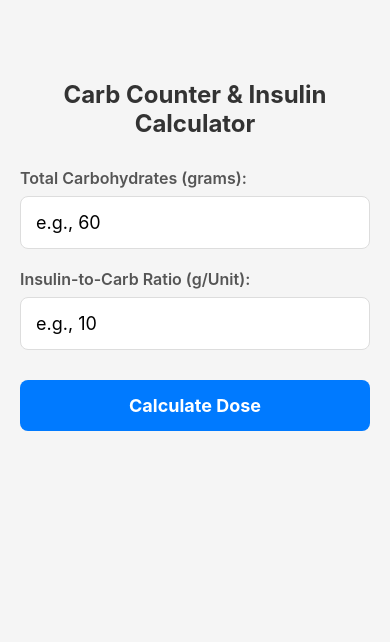
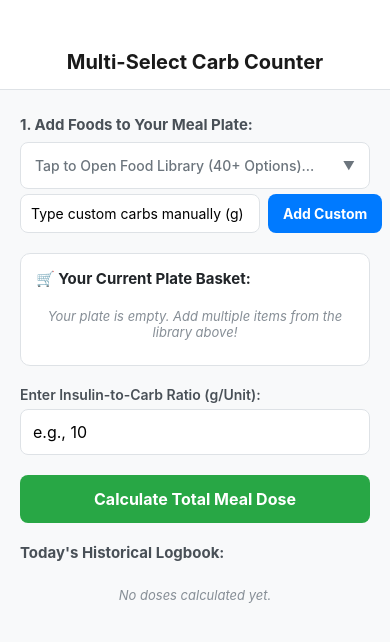
Before and after one commit to TopG85/BolusEngine, a React Native app: screen / in a window 390 px wide. Shown: the top 642 px of the page. Built offline with nearby package versions, Linux system fonts and the light colour scheme.

Commit message:
Describe your changes

```diff
--- a/App.js
+++ b/App.js
@@ -1,47 +1,184 @@
 import React, { useState } from 'react';
-import { StyleSheet, Text, View, TextInput, TouchableOpacity, Keyboard } from 'react-native';
+import { StyleSheet, Text, View, TextInput, TouchableOpacity, ScrollView, Keyboard } from 'react-native';
+
+const FOOD_DATABASE = {
+
+  // Drinks
+  Cappuccino: { name: '☕ Cappuccino (Large Skimmed Milk - 473ml )', carbs: 12.8 },
+
+  // Breakfast Cereals
+  porridgeOats: { name: '🥣 Porridge Oats (Dry - 50g)', carbs: 30 },
+  weetabix: { name: '🥣 Weetabix (2 Biscuits)', carbs: 26 },
+  cornflakes: { name: '🥣 Cornflakes (30g Bowl)', carbs: 25 },
+  muesli: { name: '🥣 Muesli (Swiss Style - 50g)', carbs: 33 },
+
+  // Breads
+  wholeBread: { name: '🍞 Wholemeal Bread (1 Slice)', carbs: 16 },
+  whiteBread: { name: '🍞 White Bread (1 Slice)', carbs: 15 },
+  toastieSlice: { name: '🍞 Thick Toastie Bread (1 Slice)', carbs: 22 },
+  SourdoughBread: { name: '🍞 Sourdough Bread (1 Slice)', carbs: 22 },
+  crumpet: { name: '🍞 Crumpet (1 Standard)', carbs: 20 },
+  bagel: { name: '🍞 Plain Bagel (1 Whole)', carbs: 48 },
+
+  // Potatoes & Rice
+  sweetPotato: { name: '🥔 Sweet Potato (Baked - 100g)', carbs: 21 },
+  whitePotato: { name: '🥔 White Potato (Baked - 100g)', carbs: 17 },
+
+  // Chips & Rice
+  chips: { name: '🥔 Oven Chips (Portion - 150g)', carbs: 40 },
+  whiteRice: { name: '🍚 White Rice (Cooked - 100g)', carbs: 28 },
+  pasta: { name: '🍝 White Pasta (Cooked - 100g)', carbs: 25 },
+  bakedBeans: { name: '🥫 Heinz Baked Beans (Half Can)', carbs: 22 },
+
+  // Fruits & Vegetables
+  banana: { name: '🍌 Banana (1 Medium)', carbs: 23 },
+  apple: { name: '🍎 Apple (1 Medium)', carbs: 15 },
+  pear: { name: '🍐 Pear (1 Medium)', carbs: 15 },
+  orange: { name: '🍊 Orange (1 Medium)', carbs: 12 },
+
+  // Vegetables
+  carrot: { name: '🥕 Carrot (1 Medium)', carbs: 5 },
+  broccoli: { name: '🥦 Broccoli (100g)', carbs: 7 },
+
+  // Snacks
+  popcorn: { name: '🍿 Popcorn (Plain - 30g Bag)', carbs: 17 },
+  walkersCrisps: { name: '🥔 Walkers Crisps (25g Bag)', carbs: 13 },
+  pringles: { name: '🥔 Pringles (Portion - 30g)', carbs: 16 },
+  digestive: { name: '🍪 Digestive Biscuit (1)', carbs: 9 },
+  kitkat: { name: '🍫 KitKat (2 Finger Bar)', carbs: 13 },
+  snickers: { name: '🍫 Snickers (Standard 48g)', carbs: 24 },
+};
 
 export default function App() {
-  const [carbs, setCarbs] = useState('');
+  const [showMenu, setShowMenu] = useState(false);
   const [ratio, setRatio] = useState('');
-  const [result, setResult] = useState(null);
+  const [customCarbs, setCustomCarbs] = useState('');
+  const [mealPlate, setMealPlate] = useState([]);
+  const [history, setHistory] = useState([]);
+  const [calculatedDose, setCalculatedDose] = useState(null);
 
-  const calculateDose = () => {
+  const addFoodToPlate = (foodKey, isCustom = false) => {
+    if (isCustom) {
+      const carbsAmount = parseFloat(customCarbs);
+      if (isNaN(carbsAmount) || carbsAmount <= 0) {
+        alert('Please enter a valid carbohydrate number');
+        return;
+      }
+      setMealPlate([...mealPlate, { id: Date.now().toString(), name: '✏️ Custom Manual Food', carbs: carbsAmount }]);
+      setCustomCarbs('');
+    } else {
+      const foodItem = FOOD_DATABASE[foodKey];
+      setMealPlate([...mealPlate, { id: Date.now().toString(), name: foodItem.name, carbs: foodItem.carbs }]);
+      setShowMenu(false);
+    }
+  };
+
+  const removeFoodFromPlate = (id) => {
+    setMealPlate(mealPlate.filter(item => item.id !== id));
+    setCalculatedDose(null);
+  };
+
+  const totalCarbsOnPlate = mealPlate.reduce((sum, item) => sum + item.carbs, 0);
+
+  const calculateTotalMealDose = () => {
     Keyboard.dismiss();
-    const totalCarbs = parseFloat(carbs);
     const insulinRatio = parseFloat(ratio);
 
-    if (isNaN(totalCarbs) || isNaN(insulinRatio) || insulinRatio <= 0) {
-      setResult('Please enter valid numbers');
+    if (mealPlate.length === 0) {
+      alert('Your meal plate is empty! Add foods from the database first.');
+      return;
+    }
+    if (isNaN(insulinRatio) || insulinRatio <= 0) {
+      alert('Please enter a valid Insulin-to-Carb Ratio');
       return;
     }
 
-    // Core Calculation: Carbs divided by Insulin Ratio
-    const dose = totalCarbs / insulinRatio;
+    const dose = totalCarbsOnPlate / insulinRatio;
+    const finalDoseString = `${dose.toFixed(1)} Units`;
+    setCalculatedDose(finalDoseString);
 
-    // Rounds the final dose to 1 decimal place (e.g., 5.5 units)
-    setResult(`${dose.toFixed(1)} Units`);
+    const currentTime = new Date().toLocaleTimeString([], { hour: '2-digit', minute: '2-digit' });
+
+    setHistory([{
+      id: Date.now().toString(),
+      time: currentTime,
+      totalCarbs: totalCarbsOnPlate.toFixed(0),
+      dose: finalDoseString
+    }, ...history]);
   };
 
   return (
-    <View style={styles.container}>
-      <Text style={styles.title}>Carb Counter & Insulin Calculator</Text>
-
-      <View style={styles.inputGroup}>
-        <Text style={styles.label}>Total Carbohydrates (grams):</Text>
-        <TextInput
-          style={styles.input}
-          keyboardType="numeric"
-          placeholder="e.g., 60"
-          value={carbs}
-          onChangeText={setCarbs}
-        />
+    <View style={{ flex: 1, backgroundColor: '#f8f9fa' }}>
+      <View style={{ backgroundColor: '#fff', paddingTop: 50, paddingBottom: 15, borderBottomWidth: 1, borderBottomColor: '#dee2e6', alignItems: 'center' }}>
+        <Text style={{ fontSize: 20, fontWeight: 'bold', color: '#1a1a1a' }}>Multi-Select Carb Counter</Text>
       </View>
 
-      <View style={styles.inputGroup}>
-        <Text style={styles.label}>Insulin-to-Carb Ratio (g/Unit):</Text>
+      <ScrollView style={{ flex: 1, paddingHorizontal: 20, paddingTop: 15 }} keyboardShouldPersistTaps="handled">
+        <Text style={{ fontSize: 15, fontWeight: 'bold', color: '#495057', marginTop: 10, marginBottom: 8 }}>1. Add Foods to Your Meal Plate:</Text>
+        <TouchableOpacity style={{ backgroundColor: '#fff', padding: 14, borderRadius: 8, borderWidth: 1, borderColor: '#dee2e6', flexDirection: 'row', justifyContent: 'space-between', alignItems: 'center', marginBottom: 5 }} onPress={() => setShowMenu(!showMenu)}>
+          <Text style={{ fontSize: 14, color: '#6c757d', fontWeight: '500' }}>Tap to Open Food Library (40+ Options)...</Text>
+          <Text style={{ fontSize: 12, color: '#6c757d' }}>{showMenu ? '▲' : '▼'}</Text>
+        </TouchableOpacity>
+
+        {showMenu && (
+          <View style={{ backgroundColor: '#fff', borderRadius: 8, borderWidth: 1, borderColor: '#dee2e6', marginBottom: 10, height: 200, overflow: 'hidden' }}>
+            <ScrollView style={{ flex: 1 }} nestedScrollEnabled={true} keyboardShouldPersistTaps="handled">
+              {Object.keys(FOOD_DATABASE).map((key) => (
+                <TouchableOpacity key={key} style={{ padding: 12, borderBottomWidth: 1, borderBottomColor: '#f1f3f5', flexDirection: 'row', justifyContent: 'space-between', alignItems: 'center' }} onPress={() => addFoodToPlate(key)}>
+                  <Text style={{ fontSize: 14, color: '#212529' }}>{FOOD_DATABASE[key].name}</Text>
+                  <Text style={{ color: '#007AFF', fontWeight: 'bold', fontSize: 13 }}>[ADD]</Text>
+                </TouchableOpacity>
+              ))}
+            </ScrollView>
+          </View>
+        )}
+
+        <View style={{ flexDirection: 'row', gap: 8, marginBottom: 20 }}>
           <TextInput
-          style={styles.input}
+            style={{ flex: 1, backgroundColor: '#fff', padding: 10, borderRadius: 8, borderWidth: 1, borderColor: '#dee2e6', fontSize: 14 }}
+            keyboardType="numeric"
+            placeholder="Type custom carbs manually (g)"
+            value={customCarbs}
+            onChangeText={setCustomCarbs}
+          />
+          <TouchableOpacity style={{ backgroundColor: '#007AFF', paddingHorizontal: 15, borderRadius: 8, justifyContent: 'center', alignItems: 'center' }} onPress={() => addFoodToPlate(null, true)}>
+            <Text style={{ color: '#fff', fontSize: 14, fontWeight: 'bold' }}>Add Custom</Text>
+          </TouchableOpacity>
+        </View>
+
+        <View style={{ backgroundColor: '#fff', padding: 15, borderRadius: 10, borderWidth: 1, borderColor: '#dee2e6', marginBottom: 20 }}>
+          <View style={{ flexDirection: 'row', alignItems: 'center', gap: 6, marginBottom: 10 }}>
+            <Text style={{ fontSize: 15, fontWeight: 'bold', color: '#212529' }}>🛒 Your Current Plate Basket:</Text>
+          </View>
+
+          {mealPlate.length === 0 ? (
+            <Text style={{ fontStyle: 'italic', color: '#868e96', fontSize: 13, textAlign: 'center', marginVertical: 10 }}>Your plate is empty. Add multiple items from the library above!</Text>
+          ) : (
+            mealPlate.map((item) => (
+              <View key={item.id} style={{ flexDirection: 'row', justifyContent: 'space-between', alignItems: 'center', paddingVertical: 8, borderBottomWidth: 1, borderBottomColor: '#f8f9fa' }}>
+                <Text style={{ fontSize: 14, color: '#495057', flex: 1 }}>{item.name}</Text>
+                <View style={{ flexDirection: 'row', alignItems: 'center', gap: 12 }}>
+                  <Text style={{ fontSize: 14, fontWeight: '600', color: '#212529' }}>{item.carbs}g</Text>
+                  <TouchableOpacity onPress={() => removeFoodFromPlate(item.id)}>
+                    <Text style={{ color: '#dc3545', fontWeight: 'bold', fontSize: 12 }}>[REMOVE]</Text>
+                  </TouchableOpacity>
+                </View>
+              </View>
+            ))
+          )}
+
+          {mealPlate.length > 0 && (
+            <View style={{ flexDirection: 'row', justifyContent: 'space-between', marginTop: 12, paddingTop: 10, borderTopWidth: 2, borderTopColor: '#dee2e6' }}>
+              <Text style={{ fontSize: 14, fontWeight: 'bold', color: '#212529' }}>Total Combined Carbs:</Text>
+              <Text style={{ fontSize: 16, fontWeight: 'bold', color: '#007AFF' }}>{totalCarbsOnPlate}g</Text>
+            </View>
+          )}
+        </View>
+
+        <View style={{ marginBottom: 15 }}>
+          <Text style={{ fontSize: 14, fontWeight: '600', color: '#495057', marginBottom: 6 }}>Enter Insulin-to-Carb Ratio (g/Unit):</Text>
+          <TextInput
+            style={{ backgroundColor: '#fff', padding: 12, borderRadius: 8, fontSize: 16, borderWidth: 1, borderColor: '#dee2e6' }}
             keyboardType="numeric"
             placeholder="e.g., 10"
             value={ratio}
@@ -49,29 +186,36 @@ export default function App() {
           />
         </View>
 
-      <TouchableOpacity style={styles.button} onPress={calculateDose}>
-        <Text style={styles.buttonText}>Calculate Dose</Text>
+        <TouchableOpacity style={{ backgroundColor: '#28a745', padding: 14, borderRadius: 8, alignItems: 'center', marginTop: 5 }} onPress={calculateTotalMealDose}>
+          <Text style={{ color: '#fff', fontSize: 16, fontWeight: 'bold' }}>Calculate Total Meal Dose</Text>
         </TouchableOpacity>
 
-      {result && (
-        <View style={styles.resultContainer}>
-          <Text style={styles.resultLabel}>Suggested Insulin Dose:</Text>
-          <Text style={styles.resultValue}>{result}</Text>
+        {calculatedDose && (
+          <View style={{ marginTop: 20, padding: 15, backgroundColor: '#e8f0fe', borderRadius: 8, alignItems: 'center' }}>
+            <Text style={{ fontSize: 14, color: '#185abc' }}>Suggested Combined Dose:</Text>
+            <Text style={{ fontSize: 26, fontWeight: 'bold', color: '#185abc', marginTop: 2 }}>{calculatedDose}</Text>
           </View>
         )}
+
+        <Text style={{ fontSize: 15, fontWeight: 'bold', color: '#495057', marginTop: 20, marginBottom: 10 }}>Today's Historical Logbook:</Text>
+        <View style={{ marginTop: 5, marginBottom: 40 }}>
+          {history.length === 0 ? (
+            <Text style={{ fontStyle: 'italic', color: '#868e96', fontSize: 13, textAlign: 'center', marginVertical: 10 }}>
+              No doses calculated yet.
+            </Text>
+          ) : (
+            history.map((entry) => (
+              <View key={entry.id} style={{ backgroundColor: '#fff', padding: 12, borderRadius: 8, marginBottom: 8, borderWidth: 1, borderColor: '#e9ecef' }}>
+                <View style={{ flexDirection: 'row', justifyContent: 'space-between', alignItems: 'center', marginBottom: 4 }}>
+                  <Text style={{ fontSize: 13, fontWeight: 'bold', color: '#212529' }}>{entry.time}</Text>
+                  <Text style={{ fontSize: 13, color: '#495057' }}>{entry.totalCarbs}g carbs</Text>
+                </View>
+                <Text style={{ fontSize: 13, color: '#185abc' }}>Dose: {entry.dose}</Text>
+              </View>
+            ))
+          )}
+        </View>
+      </ScrollView>
     </View>
   );
 }
-
-const styles = StyleSheet.create({
-  container: { flex: 1, backgroundColor: '#f5f5f5', paddingTop: 80, paddingHorizontal: 20 },
-  title: { fontSize: 24, fontWeight: 'bold', color: '#333', marginBottom: 30, textAlign: 'center' },
-  inputGroup: { marginBottom: 20 },
-  label: { fontSize: 16, fontWeight: '600', color: '#555', marginBottom: 8 },
-  input: { backgroundColor: '#fff', padding: 15, borderRadius: 8, fontSize: 18, borderWidth: 1, borderColor: '#ddd' },
-  button: { backgroundColor: '#007AFF', padding: 15, borderRadius: 8, alignItems: 'center', marginTop: 10 },
-  buttonText: { color: '#fff', fontSize: 18, fontWeight: 'bold' },
-  resultContainer: { marginTop: 40, padding: 20, backgroundColor: '#e3f2fd', borderRadius: 8, alignItems: 'center' },
-  resultLabel: { fontSize: 16, color: '#0d47a1', marginBottom: 5 },
-  resultValue: { fontSize: 32, fontWeight: 'bold', color: '#0d47a1' },
-});
--- a/package.json
+++ b/package.json
@@ -3,8 +3,10 @@
   "version": "1.0.0",
   "main": "index.js",
   "dependencies": {
+    "@react-native-picker/picker": "2.11.4",
     "expo": "~57.0.22",
     "expo-status-bar": "~57.0.1",
+    "lucide-react-native": "^1.45.0",
     "react": "19.2.3",
     "react-native": "0.86.3"
   },
```
Also changed, not shown: 1 other file (tests, documents, lock files or other folders). Lines whose indentation alone changed are shown as unchanged.
